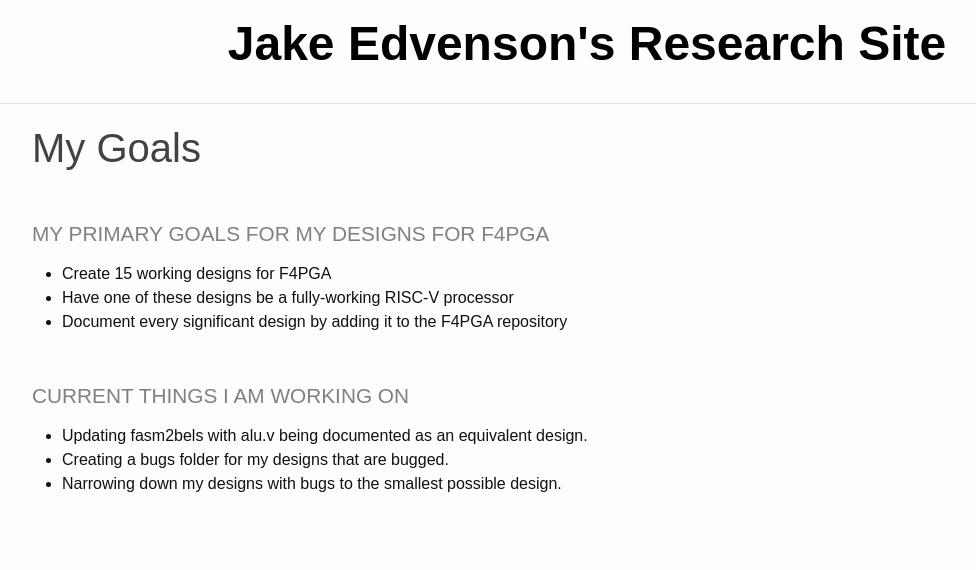
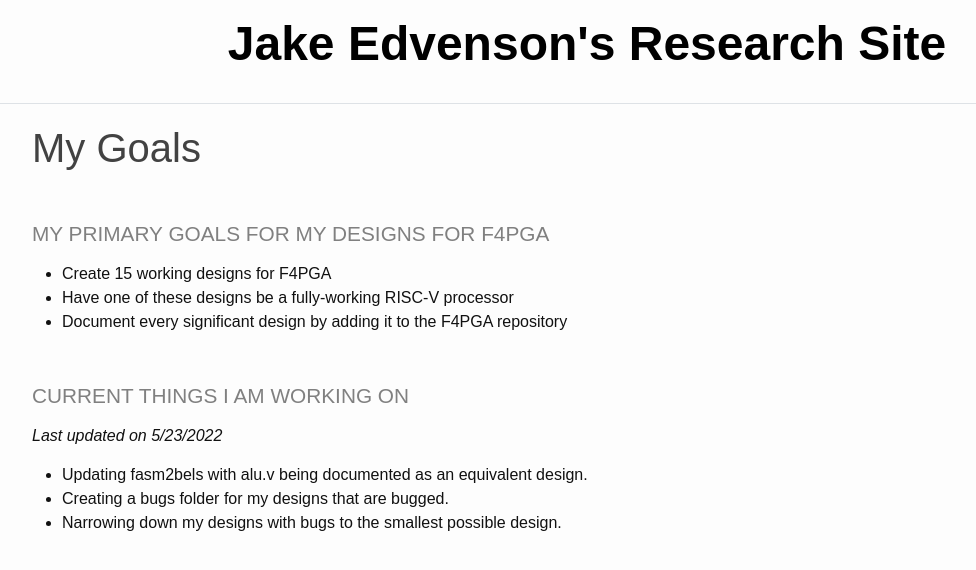
Before and after one commit to JakeEdvenson/JakeEdvenson.github.io, a Jekyll site: the page built from _pages/goals.md, in a window 1280 px wide. Shown: the top 570 px of the page, without its empty margins (53-1029 px from the left). Built offline with Jekyll 4.4.1, drawn with Linux system fonts in a browser that asks for light colours.

Commit message:
Update goals.md

```diff
--- a/_pages/goals.md
+++ b/_pages/goals.md
@@ -9,6 +9,7 @@ title: My Goals
 * Document every significant design by adding it to the F4PGA repository
 
 ### Current Things I am working on
+*Last updated on 5/23/2022*
 * Updating fasm2bels with alu.v being documented as an equivalent design.
 * Creating a bugs folder for my designs that are bugged.
 * Narrowing down my designs with bugs to the smallest possible design.
```
